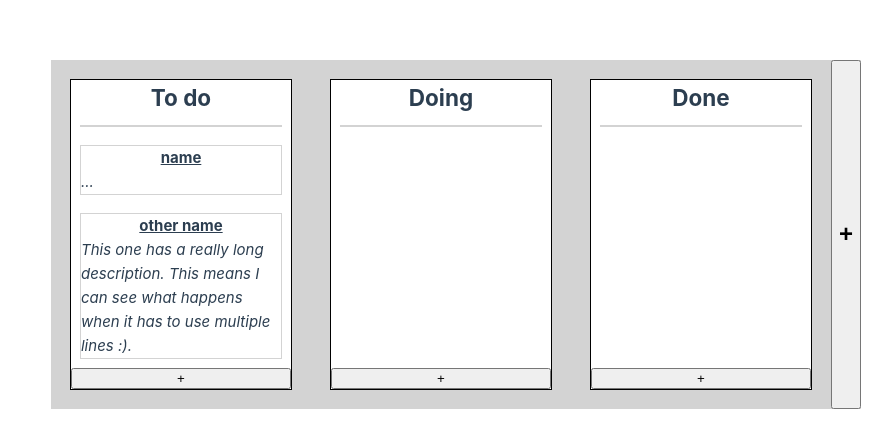
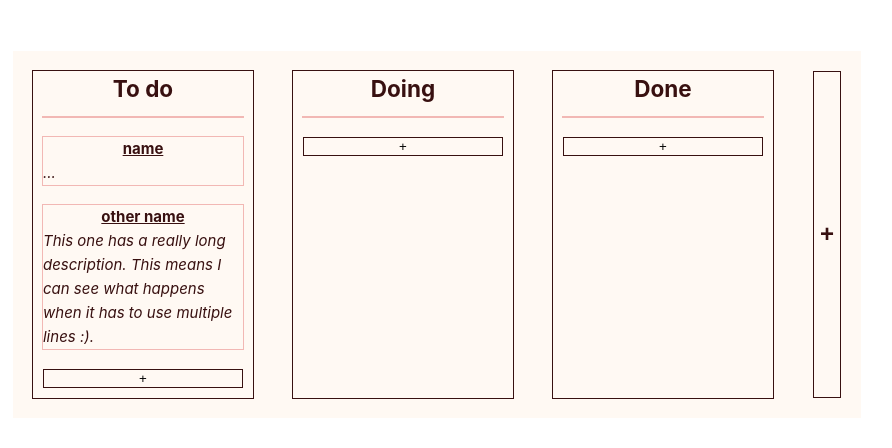
Before and after one commit to Burdmann/kanban, a Vue app in the folder kanban/: page / in a window 1280 px wide. Shown: the part 166-614 px from the top of the page, without its empty margins (387-1279 px from the left). Built offline with nearby package versions, Linux system fonts and the light colour scheme.

Commit message:
updated colour-scheme and improved styling

```diff
--- a/kanban/src/App.vue
+++ b/kanban/src/App.vue
@@ -45,3 +45,10 @@ header {
   }
 }
 </style>
+
+<style>
+  button {
+    background-color: #fff9f3;
+    border: 1px solid #381010;
+  }
+</style>
--- a/kanban/src/components/KanbanBoard.vue
+++ b/kanban/src/components/KanbanBoard.vue
@@ -31,18 +31,17 @@ export default {
     <div class="kanban-board">
         <KanbanList v-for="list in lists" :items="items" :name="list" :key="list"></KanbanList>
         <button class="add-list" v-show="popupVisible==false" @click="popupVisible=true">+</button>
-        <Popup :show="popupVisible" @close="popupVisible=false; newList=''">
-            <div>
-                <input v-model="newList" placeholder="name...">
-                <button @click="addList()">Add</button>
-            </div>
+        <Popup :show="popupVisible" @close="popupVisible=false; newList=''" style="margin: 20px;">
+            <input v-model="newList" placeholder="name...">
+            <button @click="addList()">Add</button>
         </Popup>
     </div>
 </template>
 
-<style>
+<style scoped>
     .kanban-board {
-        background-color: lightgray;
+        background-color: #fff9f3;
+        color: #381010;
 
         display: flex;
 
@@ -53,5 +52,9 @@ export default {
     .add-list {
         font-weight: bold;
         font-size: x-large;
+        color: #381010;
+        background-color: #fff9f3;
+        outline: none;
+        margin: 20px;
     }
 </style>
--- a/kanban/src/components/KanbanItem.vue
+++ b/kanban/src/components/KanbanItem.vue
@@ -29,20 +29,20 @@ methods: {
     </div>
 </template>
 
-<style>
+<style scoped>
 
     .item-name {
         font-weight: bold;
-        background-color: white;
+        background-color: #fff9f3;
         text-align: center;
         text-decoration: underline;
     }
     .item-desc {
-        background-color: white;
+        background-color: #fff9f3;
         font-style: italic;
     }
     .kanban-item {
-        outline: 1px solid lightgray;
+        outline: 1px solid #f2b8b4;
         margin: 10px;
         width: 200px;
     }
--- a/kanban/src/components/KanbanList.vue
+++ b/kanban/src/components/KanbanList.vue
@@ -50,19 +50,17 @@ export default {
         <KanbanItem name="" desc="" style="display: hidden;"></KanbanItem>
         <KanbanItem v-for="item in getList" :name="item.name" :desc="item.desc" :key="item.name"></KanbanItem>
         <button class="add-item" v-show="popupVisible==false" @click="popupVisible=true">+</button>
-        <Popup class="add-item" :show="popupVisible" @close="popupVisible=false; newItem.name=''; newItem.desc=''">
-            <div>
-                <input v-model="newItem.name" placeholder="name...">
-                <input v-model="newItem.desc" placeholder="description...">
-                <button @click="addItem()">Add</button>
-            </div>
+        <Popup class="add-item" :show="popupVisible" @close="popupVisible=false; newItem.name=''; newItem.desc=''" style="margin:10px;">
+            <input v-model="newItem.name" placeholder="name...">
+            <input v-model="newItem.desc" placeholder="description...">
+            <button @click="addItem()">Add</button>
         </Popup>
     </div>
 </template>
 
-<style>
+<style scoped>
     .kanban-list {
-        background-color: white;
+        background-color: #fff9f3;
 
         display: flex;
         width: auto;
@@ -70,11 +68,12 @@ export default {
         flex-direction: column;
         margin: 20px;
 
-        outline: 1px solid black;
+        outline: 1px solid #381010;
     }
 
     .add-item {
-        margin-top: auto
+        margin-top: auto;
+        margin: 10px;
     }
 
 </style>
--- a/kanban/src/components/Popup.vue
+++ b/kanban/src/components/Popup.vue
@@ -20,11 +20,11 @@
     </div>
 </template>
 
-<style>
+<style scoped>
     .modal {
-        background-color: orange;
-        /* position: fixed;
-        z-index: 1;
-        overflow: auto; */
+        background-color: #fff9f3;
+
+        display: flex;
+        flex-direction: column;
     }
 </style>
```
